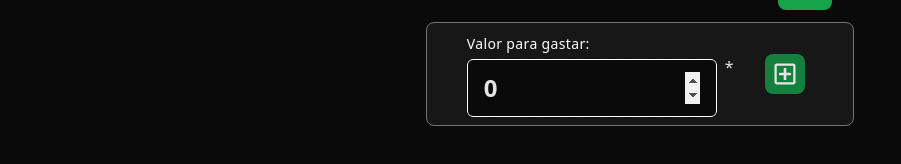
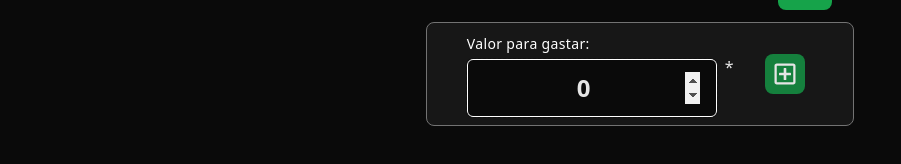
Before and after one commit to jkswebsites/Smart-Metrics-Tools, a Next.js app: page / in a window 1280 px wide. Shown: the part 472-636 px from the top of the page, without its empty margins (0-901 px from the left). Built offline with nearby package versions, Linux system fonts and the light colour scheme.

Commit message:
feat: add tag of google console

```diff
--- a/app/(smart-buy)/_components/form-total-value.tsx
+++ b/app/(smart-buy)/_components/form-total-value.tsx
@@ -39,7 +39,7 @@ const FormTotalValue = () => {
 
               type="number"
               placeholder='0,00'step={"0.01"}
-              className='border border-neutral-500 mt-1 px-4 py-3 rounded-md text-2xl font-semibold w-[95%] sm:w-[250px] text-neutral-200 tracking-wider bg-neutral-950 focus:border-white focus:outline-dashed '/>
+              className='border border-neutral-500 text-center mt-1 px-4 py-3 rounded-md text-2xl font-semibold w-[95%] sm:w-[250px] text-neutral-200 tracking-wider bg-neutral-950 focus:border-white focus:outline-dashed '/>
             <span className='relative -top-6 left-2 '>*</span>
           </div>
           {errors.valueTotal && <p className='text-red-600 text-sm mt-2 ml-2'>Este campo é obrigatório!</p>}
--- a/app/(smart-buy)/_components/sheet-content.tsx
+++ b/app/(smart-buy)/_components/sheet-content.tsx
@@ -15,7 +15,7 @@ const SheetContentMenu = () => {
             <SheetTitle className="text-yellow-500 text-2xl">
                 <h2 className="flex text-4xl items-center justify-center">Smart <BsCart4 className="text-white" /> Buy</h2>
             </SheetTitle>
-            <SheetDescription className="text-neutral-300">
+            <SheetDescription className="text-neutral-300 text-center">
                 Lista de Items adicionados ao carrinho
             </SheetDescription>
         </SheetHeader>
--- a/app/layout.tsx
+++ b/app/layout.tsx
@@ -48,6 +48,7 @@ export default function RootLayout({
               gtag('config', 'G-DEE8NXGBM2');
           `}
         </Script>
+        <meta name="google-site-verification" content="0iWx9eFtGkDuB5YO9f1TtwYL829AvzxrWzUbhcAZ9vE" />
       </head>
       <body
         className={`${oxigen.variable} ${montserrat.variable} antialiased`}
```
